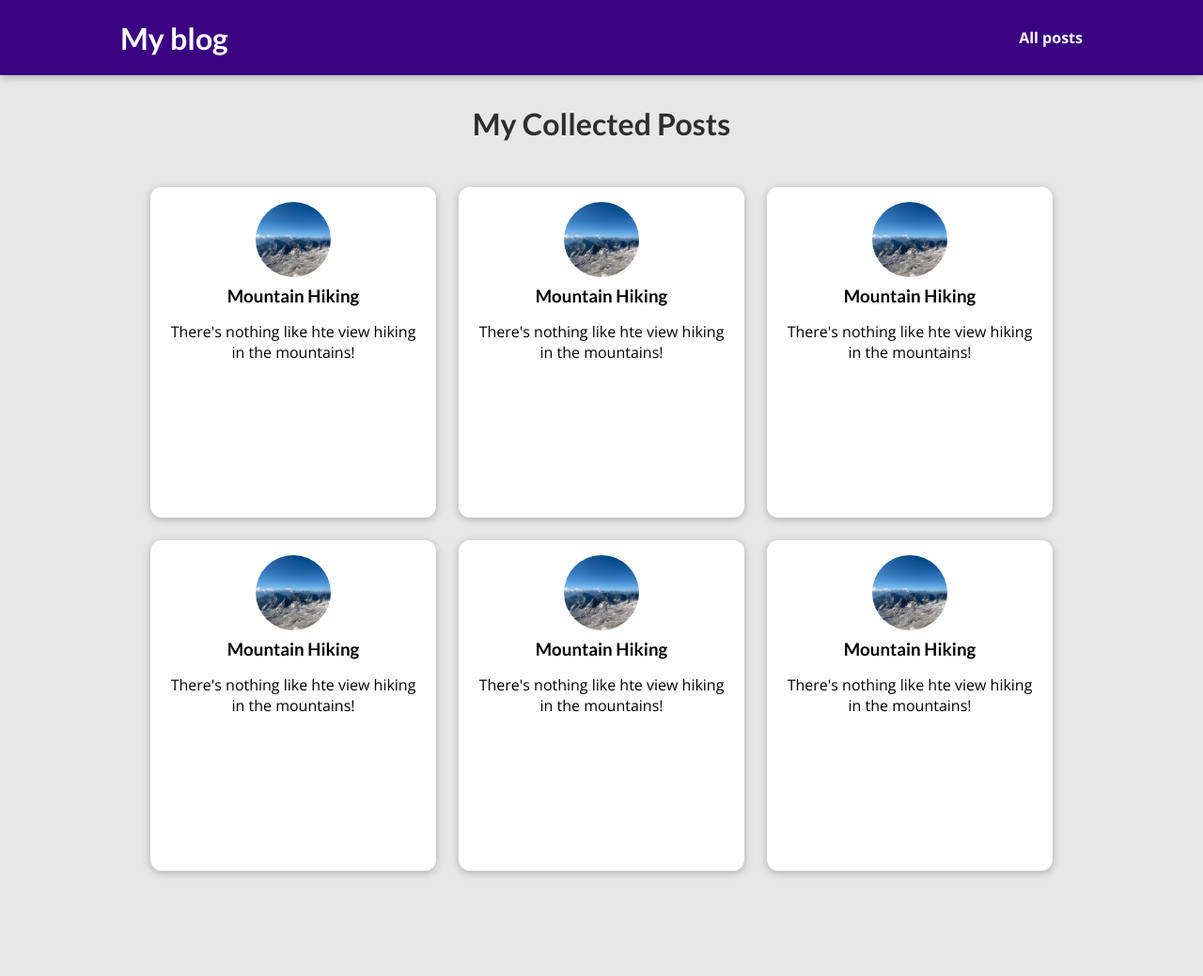
After one commit to KubaWoj666/Django-blog, a Django app: template blog/templates/blog/all-posts.html in a window 1280 px wide. The commit adds this page. Shown: the whole page at 94% size. Run offline with Django 4.2, Linux system fonts and the light colour scheme; the template is opened without the code that fills it, so the values that code supplies are empty.

Commit message:
more style and templates

```diff
--- /dev/null
+++ b/blog/static/blog/all-posts.css
@@ -0,0 +1,43 @@
+body {
+    background-color: #e7e7e7;
+  }
+
+  #main-navigation {
+    background-color: #390281;
+    box-shadow: 0 2px 8px rgba(0, 0, 0, 0.25);
+  }
+
+  #all-posts {
+    margin: 7rem auto;
+    width: 90%;
+    max-width: 60rem;
+  }
+
+  #all-posts h2 {
+    text-align: center;
+    font-size: 2rem;
+    color: #2e2e2e;
+    margin: 3rem 0;
+  }
+
+  ul {
+    list-style: none;
+    margin: 0;
+    padding: 0;
+    display: grid;
+    grid-template-columns: repeat(auto-fill, minmax(17rem, 1fr));
+    gap: 1.5rem;
+  }
+
+  .post img {
+    width: 7rem;
+    height: 7rem;
+  }
+
+  .post a {
+    height: 22rem;
+    transform-origin: center;
+    box-shadow: 0 2px 8px rgba(0, 0, 0, 0.25);
+    border-radius: 12px;
+    background-color: white;
+  }
--- /dev/null
+++ b/blog/static/blog/post.css
@@ -0,0 +1,43 @@
+.post {
+    display: flex;
+    flex-direction: column;
+    align-items: center;
+    text-align: center;
+  }
+
+  .post a {
+    text-decoration: none;
+    color: black;
+    transition: all 0.2s ease;
+    padding: 1rem;
+  }
+
+  .post a:hover,
+  .post a:active {
+    transform: scale(1.1);
+    background-color: #390281;
+    color: white;
+  }
+
+  .post img {
+    width: 5rem;
+    height: 5rem;
+    object-fit: cover;
+    border-radius: 50%;
+  }
+
+  .post h3 {
+    margin: 0.25rem 0;
+  }
+
+  .post time {
+    color: #666666;
+    margin: 0.25rem;
+    font-style: italic;
+    font-size: 0.85rem;
+  }
+
+  .post:hover time,
+  .post:active time {
+    color: white;
+  }
--- /dev/null
+++ b/blog/templates/blog/all-posts.html
@@ -0,0 +1,33 @@
+{% extends 'base.html' %}
+
+{% load static %}
+
+
+{% block css_files %}
+    <link rel="stylesheet" href="{% static 'blog/all-posts.css' %}">
+    <link rel="stylesheet" href="{% static 'blog/post.css' %}">
+
+{% endblock css_files %}
+
+
+{% block title %}
+    All my post
+{% endblock title %}
+
+
+
+{% block content %}
+<section id="all-posts">
+    <h2>My Collected Posts</h2>
+
+    <ul>
+        {% include 'blog/includes/post.html' %}
+        {% include 'blog/includes/post.html' %}
+        {% include 'blog/includes/post.html' %}
+        {% include 'blog/includes/post.html' %}
+        {% include 'blog/includes/post.html' %}
+        {% include 'blog/includes/post.html' %}
+    </ul>
+</section>
+
+{% endblock content %}
--- /dev/null
+++ b/blog/templates/blog/includes/post.html
@@ -0,0 +1,14 @@
+{% load static %}
+<li>
+    <article class="post">
+        <a href="{% url 'post-detail-page' 'the-mountains' %}">
+            <img src="{% static 'blog/images/mountains.jpg' %}" alt="Mountin">
+            <div class="post__content">
+                <h3>Mountain Hiking</h3>
+                <p>
+                    There's nothing like hte view hiking in the mountains!
+                </p>
+            </div>
+        </a>
+    </article>
+</li>
--- a/blog/views.py
+++ b/blog/views.py
@@ -8,7 +8,7 @@ def starting_page(request):
 
 
 def posts(request):
-    pass
+    return render(request, "blog/all-posts.html")
 
 
 def post_detail(request):
--- a/templates/base.html
+++ b/templates/base.html
@@ -13,6 +13,13 @@
 </head>
 <body>
 
+    <header id="main-navigation">
+        <h1><a href="{% url 'starting-page' %}">My blog</a></h1>
+        <nav>
+            <a href="{% url 'posts-page' %}">All posts</a>
+        </nav>
+    </header>
+
     {% block content %}
 
     {% endblock content %}
```
Also changed, not shown: blog/templates/blog/index.html (+6 -20 lines), blog/static/blog/images/avatar.jpg (added), blog/static/blog/images/coding.jpg (added), blog/static/blog/images/mountains.jpg (added), blog/static/blog/images/woods.jpg (added).
